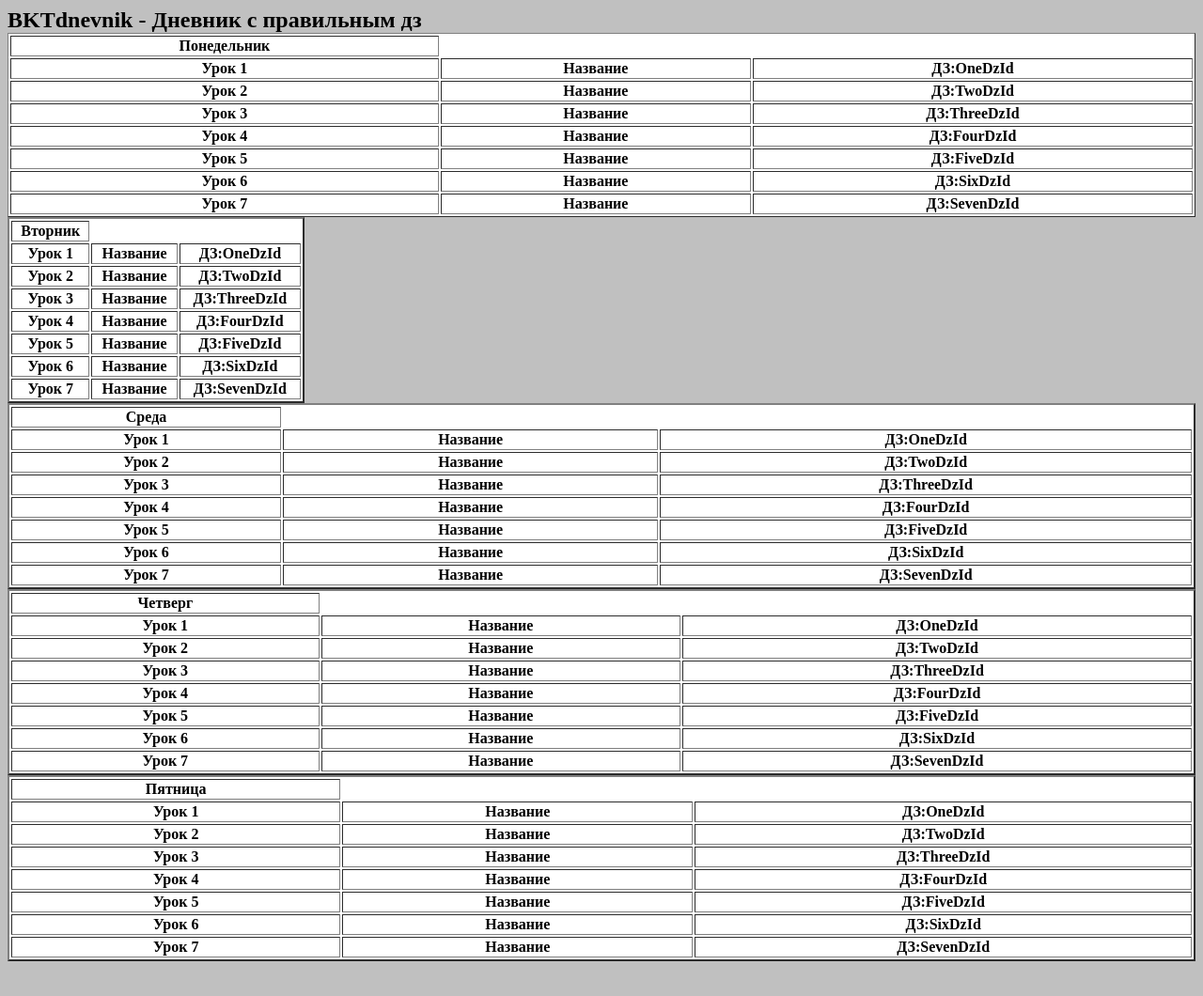
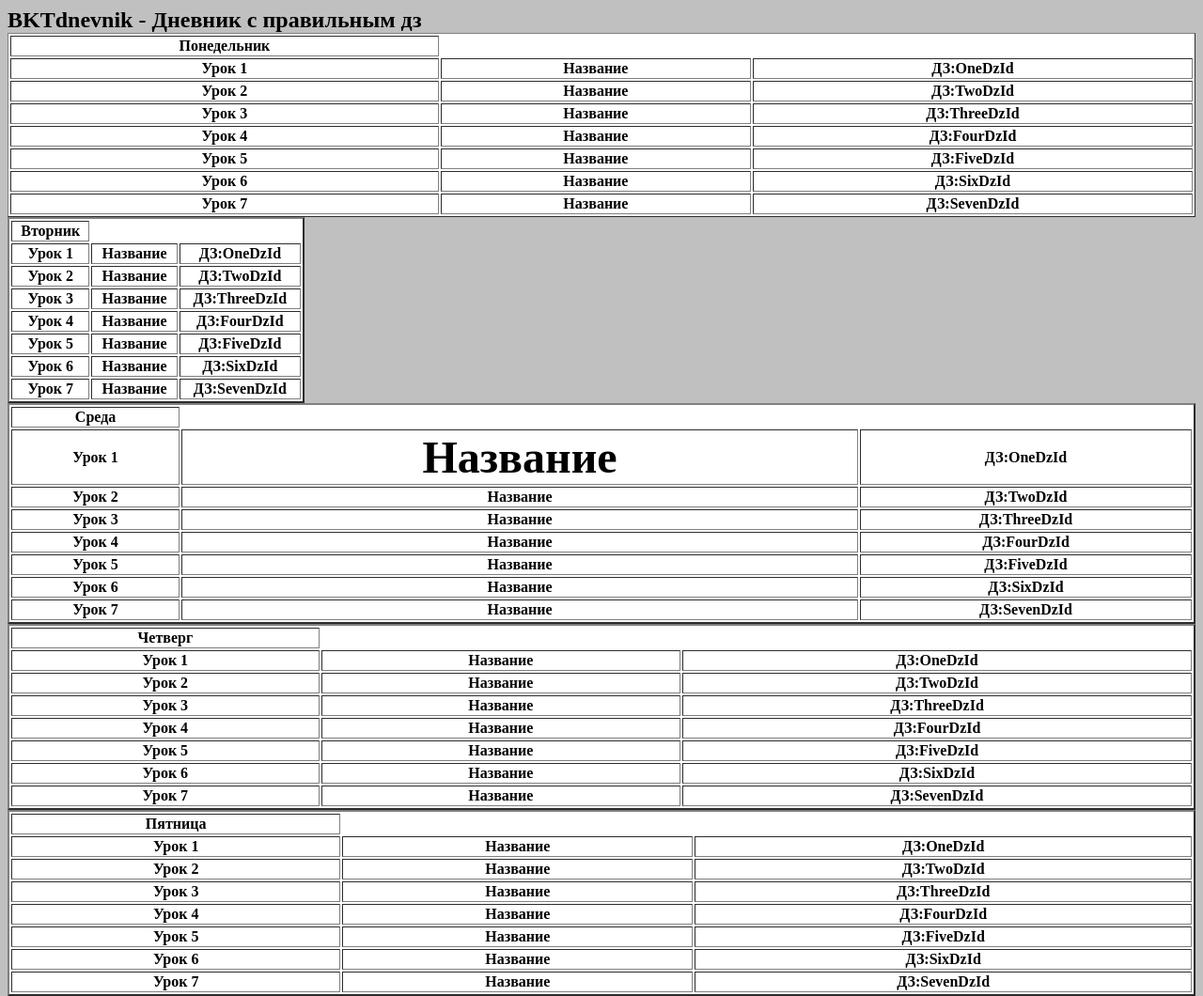
Before and after one commit to ProstoUserBeKotIK/dnevnikbeta.github.io, a plain HTML site: page index.html in a window 1280 px wide. Shown: the whole page at 94% size. Before the commit the page ends 1031 px from the top, so only its background shows below. Drawn offline with Linux system fonts and the light colour scheme.

Commit message:
Update index.html

```diff
--- a/index.html
+++ b/index.html
@@ -29,7 +29,7 @@
 </table>
 <table border="2" width="100%" bgcolor="white" id="online_id3">
  <th id="dev_status212">Среда</th></tr>
- <tr><th>Урок 1</th><th>Название</th><th id="p1_status">ДЗ:OneDzId</th></tr>
+ <tr><th>Урок 1</th><th><font size= "10">Название</font></th><th id="p1_status">ДЗ:OneDzId</th></tr>
  <tr><th>Урок 2</th><th>Название</th><th id="p2_status">ДЗ:TwoDzId</th></tr>
  <tr><th>Урок 3</th><th>Название</th><th id="p3_status">ДЗ:ThreeDzId</th></tr>
  <tr><th>Урок 4</th><th>Название</th><th id="p4_status">ДЗ:FourDzId</th></tr>
```
